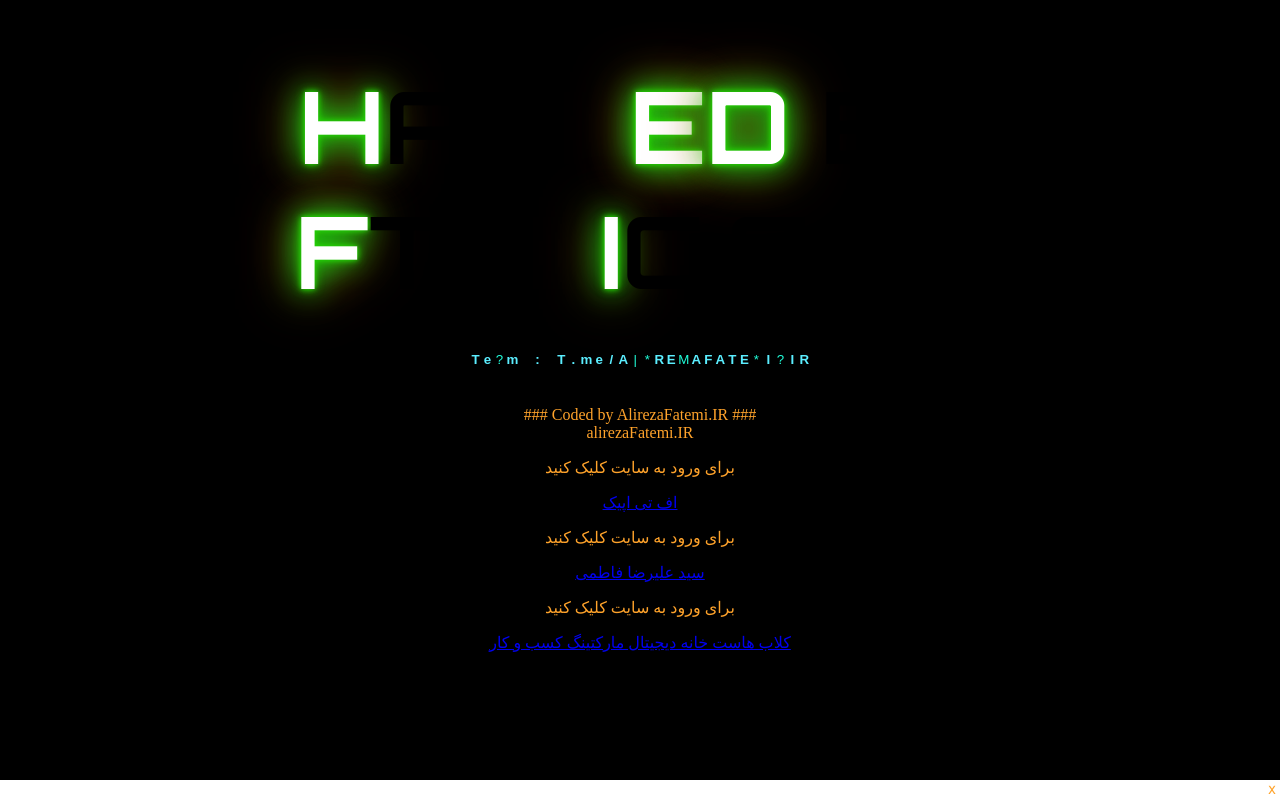
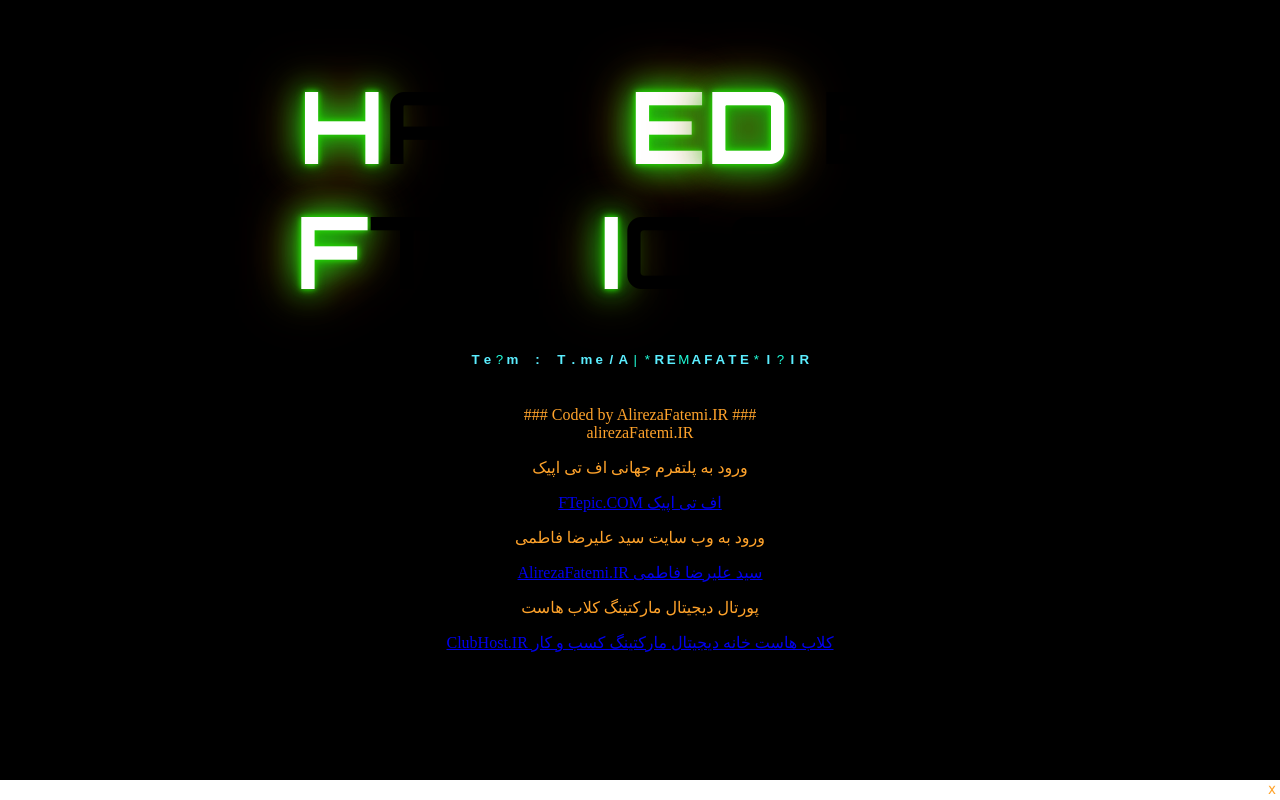
Before and after one commit to Ftepic/alirezafatemi, a plain HTML site: page index.html in a window 1280 px wide. Drawn offline with Linux system fonts and the light colour scheme.

Commit message:
Update index.html

```diff
--- a/index.html
+++ b/index.html
@@ -554,14 +554,14 @@ setInterval(flicker, 100);
 
 
    <body>
-      <p>برای ورود به سایت کلیک کنید</p>
-      <a href = "https://ftepic.com" target = "_self">اف تی اپیک</a>
+      <p> ورود به پلتفرم جهانی اف تی اپیک</p>
+      <a href = "https://ftepic.com" target = "_self"> FTepic.COM اف تی اپیک</a>
 
-     <p>برای ورود به سایت کلیک کنید</p>
-      <a href = "https://alirezafatemi.ir" target = "_self">سید علیرضا فاطمی</a>
+     <p>ورود به وب سایت سید علیرضا فاطمی</p>
+      <a href = "https://alirezafatemi.ir" target = "_self"> AlirezaFatemi.IR سید علیرضا فاطمی</a>
 
-      <p>برای ورود به سایت کلیک کنید</p>
-      <a href = "https://clubhost.ir" target = "_self">کلاب هاست خانه دیجیتال مارکتینگ کسب و کار</a>
+      <p>پورتال دیجیتال مارکتینگ کلاب هاست</p>
+      <a href = "https://clubhost.ir" target = "_self"> ClubHost.IR کلاب هاست خانه دیجیتال مارکتینگ کسب و کار</a>
    </body>
 
 </html>
```
